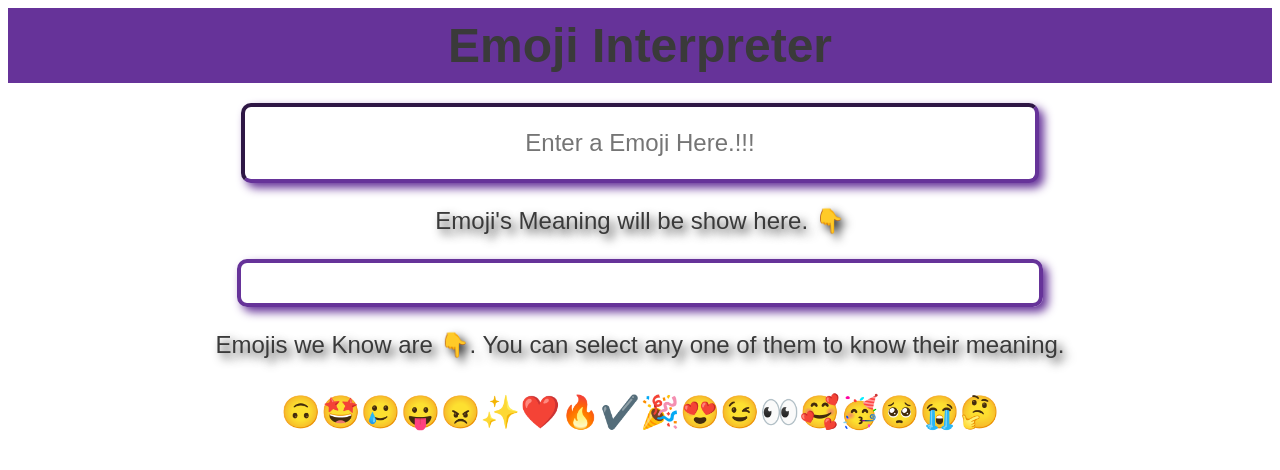
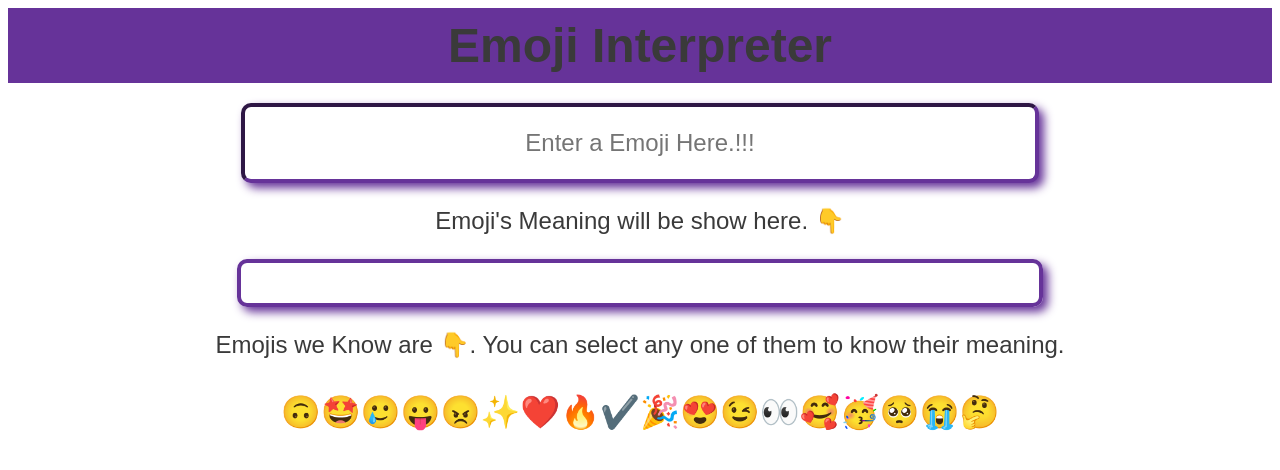
Before and after one commit to patildeep07/emoji-interpreter, a React (Create React App) app: page / in a window 1280 px wide. Shown: the top 470 px of the page. Built offline with nearby package versions, Linux system fonts and the light colour scheme.

Commit message:
removed text shadow, title update

```diff
--- a/public/index.html
+++ b/public/index.html
@@ -20,7 +20,7 @@
       work correctly both with client-side routing and a non-root public URL.
       Learn how to configure a non-root public URL by running `npm run build`.
     -->
-	<title>React App</title>
+	<title>Emoji Interpreter</title>
 </head>
 
 <body>
--- a/src/styles.css
+++ b/src/styles.css
@@ -45,7 +45,7 @@
 
 .known-emoji {
   font-size: 1.5rem;
-  text-shadow: 5px 5px 10px;
+  /* text-shadow: 5px 5px 10px; */
 }
 
 .emoList {
```
